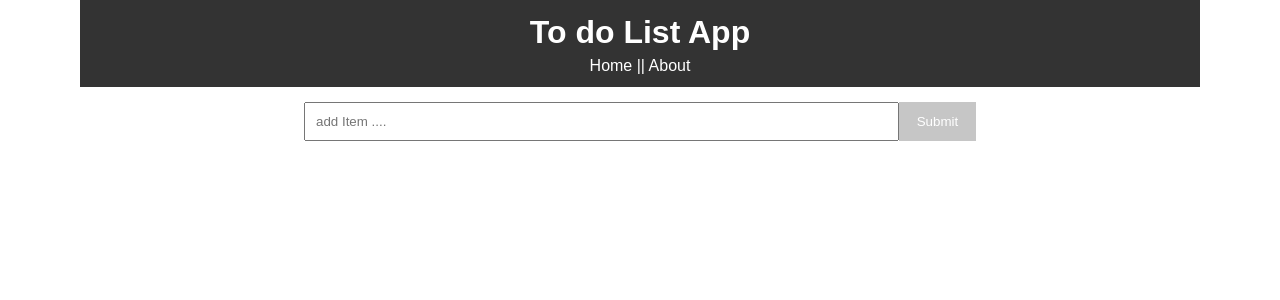
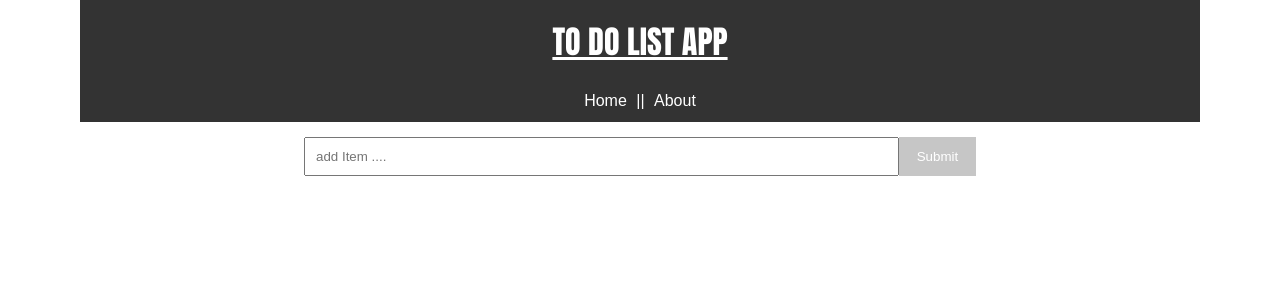
Before and after one commit to davewish/reactcrashcourse, a React (Create React App) app: page / in a window 1280 px wide. Shown: the top 300 px of the page. Built offline with nearby package versions, Linux system fonts and the light colour scheme; no server answers.

Commit message:
header layout is updated

```diff
--- a/src/App.css
+++ b/src/App.css
@@ -35,3 +35,19 @@ a{
   width:60%;
   margin:auto;
 }
+.header-link{
+  color:#fff;
+  padding:5px ;
+
+}
+.header-link:hover{
+  color:#6f6f
+}
+.header h1{
+   font-family: Impact, Haettenschweiler, 'Arial Narrow Bold', sans-serif;
+   font-size:2em;
+   margin-bottom: 15px;
+   text-decoration: underline;
+   padding:10px;
+   text-transform: uppercase;
+}
--- a/src/App.js
+++ b/src/App.js
@@ -45,14 +45,14 @@ class App extends Component {
 
   }
  addto=(title)=>{
-   Axios.pos('https://jsonplacehokder.upicoder.com/todos',{
-     title:title,
+   Axios.post('https://jsonplacehokder.upicoder.com/todos',{
+     title,
      completed:false
-   }).then(res=>{
+   }).then(res=>
     this.setState({
       todos:[...this.state.todos,res.data ]
     })
-   });
+   );
 
 
  }
--- a/src/components/layout/Header.js
+++ b/src/components/layout/Header.js
@@ -2,9 +2,9 @@ import React from 'react';
 import {Link} from 'react-router-dom';
 function Header(){
     return(
-    <header style={headerStyle}>
+    <header style={headerStyle} className="header">
           <h1>To do List App</h1>
-          <Link  style={linkStyle} to="/">Home</Link> || <Link style={linkStyle} to="/about">About</Link>
+          <Link  className="header-link"  to="/">Home</Link> || <Link className="header-link"  to="/about">About</Link>
 
         </header>
 
@@ -15,10 +15,7 @@ const headerStyle={
     color:'#fff',
     textAlign:'center',
     padding:'10px',
-    marginBottom:'15px'
+    marginBottom:'15px',
 }
-const linkStyle={
-    color:'#fff',
-    textDecoration:'none'
-}
+
 export default Header;
```
